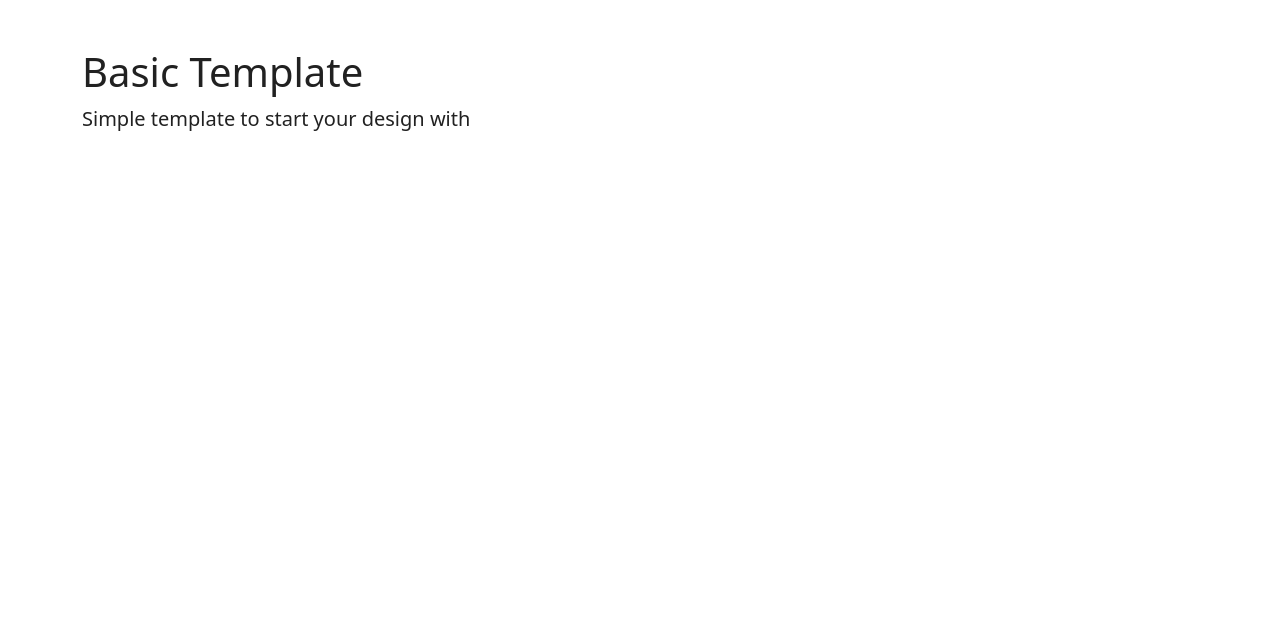
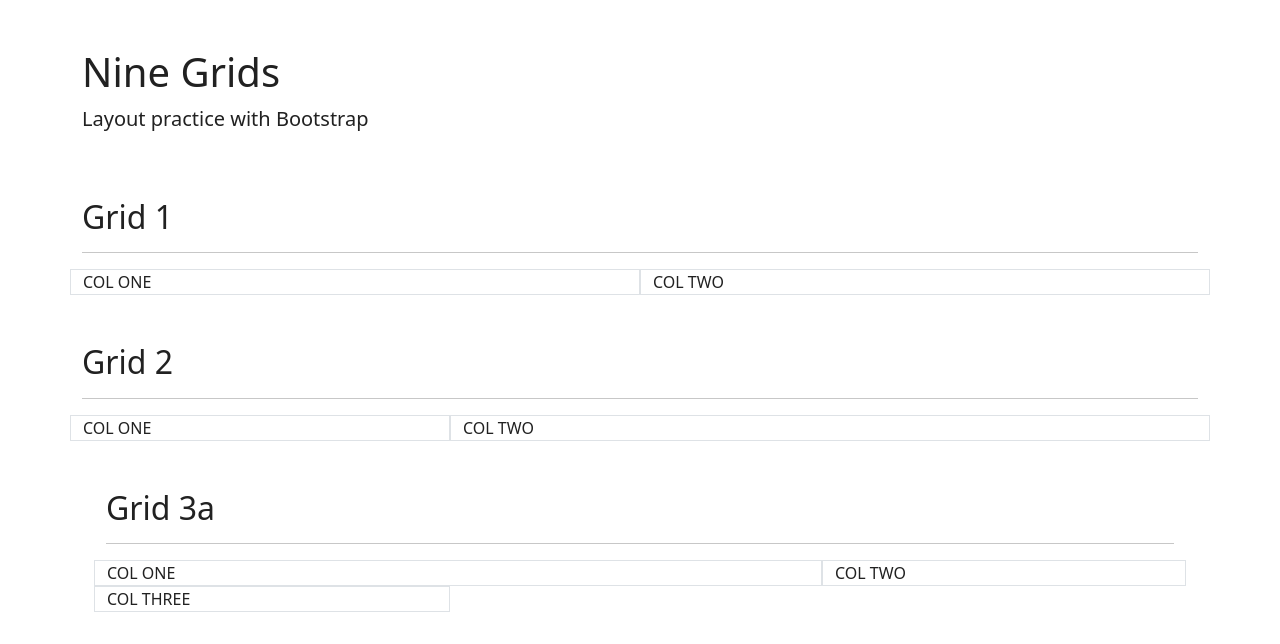
Before and after one commit to ShellyWonder/bootstrap-9-grids, a plain HTML site: page index.html in a window 1280 px wide. Drawn offline with nearby package versions, Linux system fonts and the light colour scheme.

```diff
--- a/index.html
+++ b/index.html
@@ -16,14 +16,75 @@
       integrity="sha384-KyZXEAg3QhqLMpG8r+8fhAXLRk2vvoC2f3B09zVXn8CA5QIVfZOJ3BCsw2P0p/We"
       crossorigin="anonymous"
     />
-    <link rel="stylesheet" href="css/site.css" />
+    <link rel="stylesheet" href="css/site.css">
   </head>
 
   <body>
     <div class="container">
-      <h1 class="mt-5">Basic Template</h1>
-      <p class="lead">Simple template to start your design with</p>
+      <h1 class="mt-5">Nine Grids</h1>
+      <p class="lead">Layout practice with Bootstrap</p>
     </div>
+
+    <!--Grid 1 heading-->
+    <div class="container">
+      <div class="pt-5"></div>
+      <h2>Grid 1</h2>
+      <hr />
+    </div>
+    <!--Grid 1 Rows-->
+    <div class="container">
+      <div class="row">
+        <div class="col-md-6 border">
+          COL ONE
+          <div class="bgimage"></div>
+        </div>
+        <div class="col-md-6 border">
+          COL TWO
+          <div class="bgimage"></div>
+        </div>
+
+        <!--Grid 2 heading-->
+    <div class="container">
+      <div class="pt-5"></div>
+      <h2>Grid 2</h2>
+      <hr />
+    </div>
+        <!--Grid 2 Rows-->
+        <div class="container">
+          <div class="row">
+            <div class="col-md-4 border">
+              COL ONE
+              <div class="bgimage"></div>
+            </div>
+            <div class="col-md-8 border">
+              COL TWO
+              <div class="bgimage"></div>
+            </div>
+            </div>
+            <!--Grid 3 heading-->
+    <div class="container">
+      <div class="pt-5"></div>
+    <h2>Grid 3a</h2>
+  <hr />
+  </div>
+        <!--Grid 3 Rows-->
+  <div class="container">
+        <div class="row">
+            <div class="col-md-8 border">
+              COL ONE
+              <div class="bgimage"></div>
+            </div>
+            <div class="col-md-4 border">
+              COL TWO
+              <div class="bgimage"></div>
+            </div>
+            <div class="row">
+              <div class="col-md-4 border">
+                COL THREE
+                <div class="bgimage"></div>
+              </div>
+            </div>
+            </div>
 
     <!-- Bootstrap JS -->
     <script
```
Also changed, not shown: newbootstrap/package.json (added, +16 -0 lines), 1 other file.
